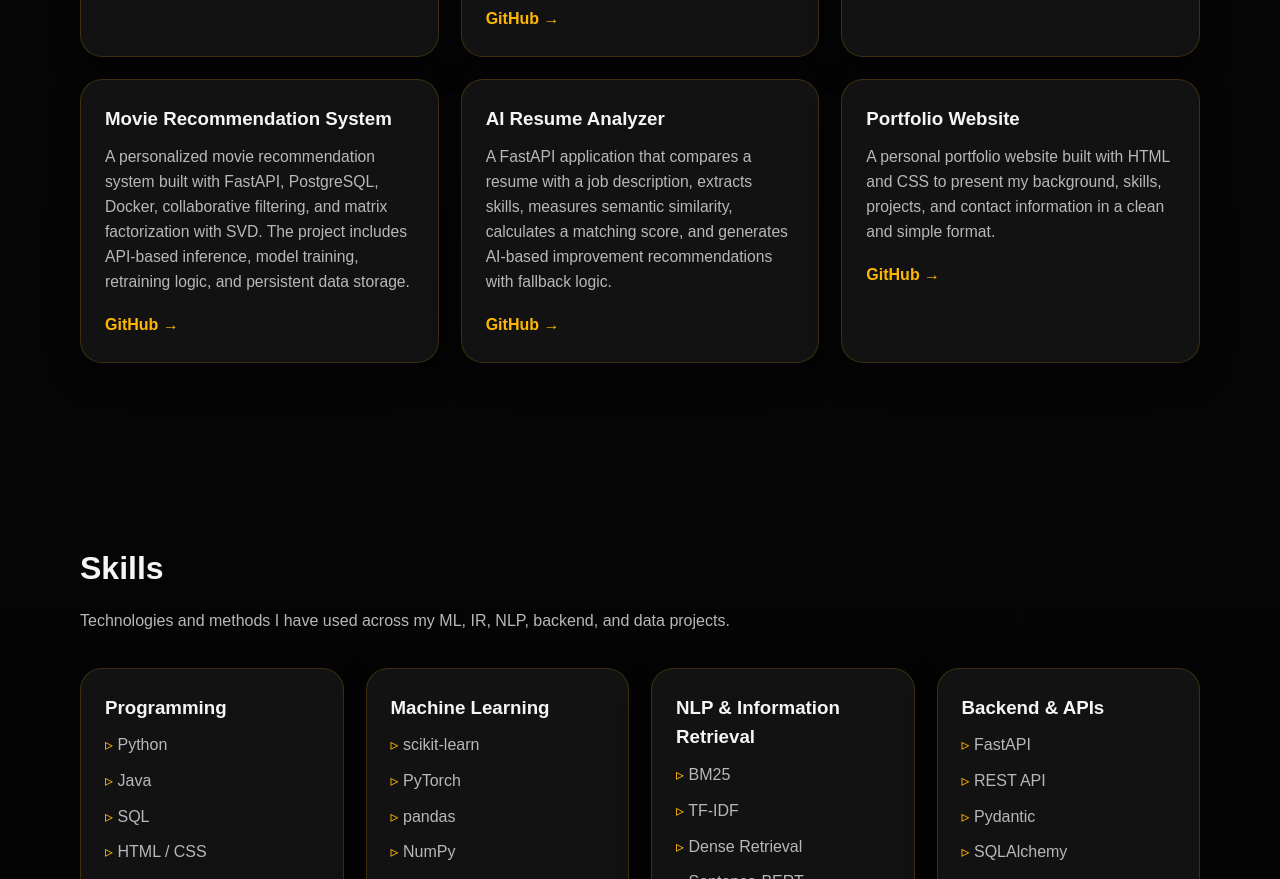
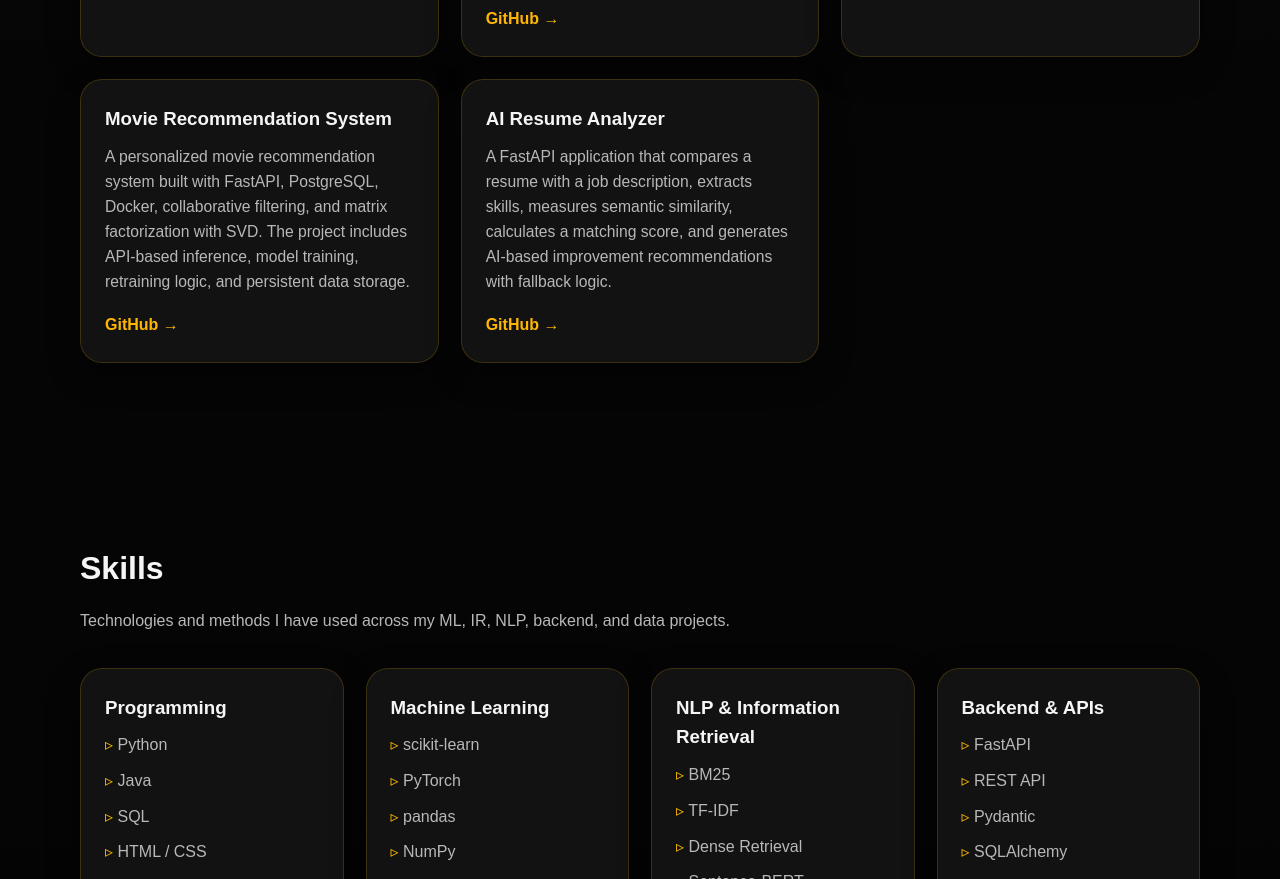
Before and after one commit to Aslan591/aslan591.github.io, a plain HTML site: page index.html in a window 1280 px wide. Shown: the part 1973-2852 px from the top of the page. Drawn offline with Linux system fonts and the light colour scheme.

Commit message:
Update index.html

```diff
--- a/index.html
+++ b/index.html
@@ -522,15 +522,6 @@
             </p>
             <a class="project-link" href="https://github.com/Aslan591/ai-resume-analyzer" target="_blank">GitHub →</a>
           </div>
-
-          <div class="card">
-            <h3>Portfolio Website</h3>
-            <p>
-              A personal portfolio website built with HTML and CSS to present my background,
-              skills, projects, and contact information in a clean and simple format.
-            </p>
-            <a class="project-link" href="https://github.com/Aslan591/aslan591.github.io" target="_blank">GitHub →</a>
-          </div>
         </div>
       </div>
     </section>
```
